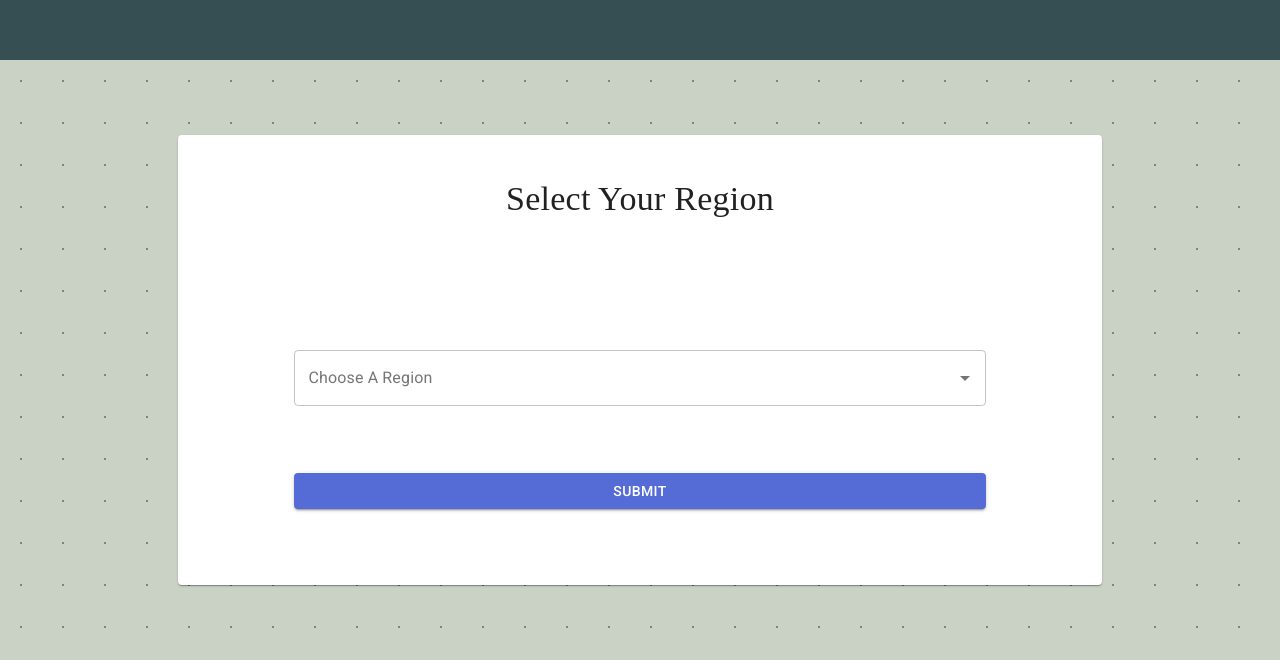
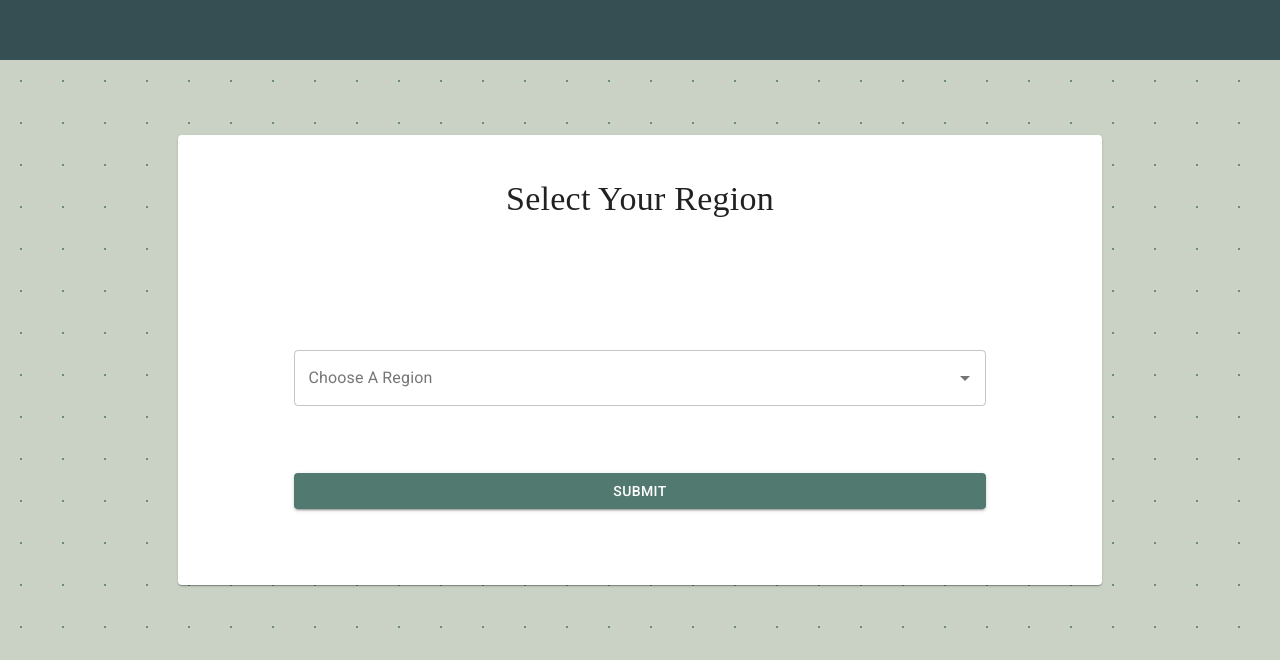
Before and after one commit to joel-oe-lacey/nightshades.js, a React app in the folder frontend/: page / in a window 1280 px wide. Shown: the part 1220-1880 px from the top of the page. Built offline with nearby package versions, Linux system fonts and the light colour scheme.

Commit message:
Update global themes

```diff
--- a/frontend/src/App.js
+++ b/frontend/src/App.js
@@ -18,7 +18,7 @@ const App = () => {
 
 
   return (
-    <Container className={classes.appWrapper}>
+    <Container className={classes.appWrapper} id="app">
         {
           chosenRegion ? <RegionDisplay chosenRegion={chosenRegion} submitRegion={submitRegion} />
           : <RegionSelector submitRegion={submitRegion} />
--- a/frontend/src/theme.js
+++ b/frontend/src/theme.js
@@ -1,4 +1,3 @@
-import { red } from '@material-ui/core/colors';
 import { createMuiTheme } from '@material-ui/core/styles';
 
 const decovar = {
@@ -15,25 +14,16 @@ const decovar = {
 const theme = createMuiTheme({
   palette: {
     primary: {
-      main: '#556cd6',
-    },
-    secondary: {
-      main: '#19857b',
-    },
-    error: {
-      main: red.A400,
-    },
-    background: {
-      default: '#fff',
+      main: '#52796f',
     },
   },
   overrides: {
     MuiCssBaseline: {
       '@global': {
         '@font-face': [decovar],
-      },
-    },
-  },
+      }
+    }
+  }
 });
 
 export default theme;
```
